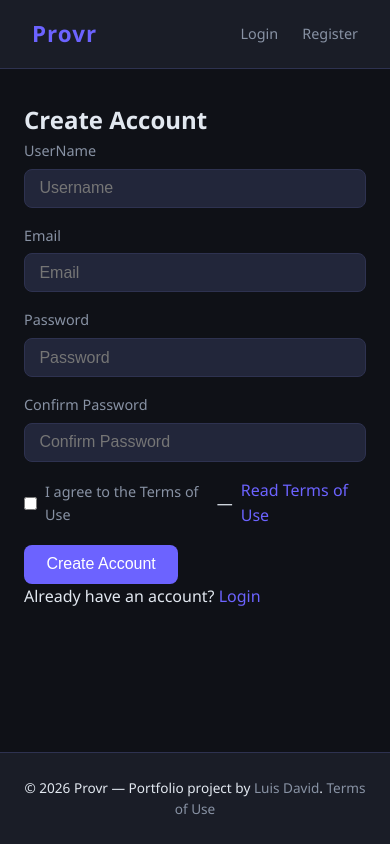
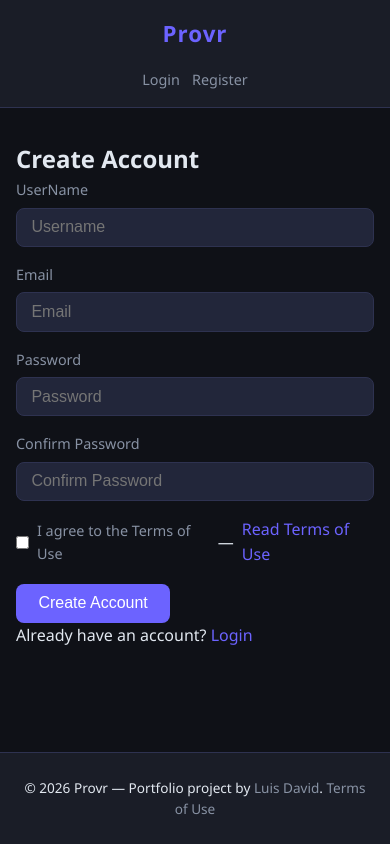
Before and after one commit to LuisDavidMSilva/provr, a Flask app: page /auth/register in a window 390 px wide. Run offline with Flask 3, Linux system fonts and the light colour scheme; some libraries are stand-ins or nearby versions.

Commit message:
feat: add basic mobile responsivity

```diff
--- a/app/static/css/main.css
+++ b/app/static/css/main.css
@@ -287,3 +287,21 @@ footer a {
 footer a:hover {
     color: var(--text);
 }
+
+/* ===== RESPONSIVE ===== */
+@media (max-width: 768px) {
+    .navbar {
+        flex-direction: column;
+        gap: 1rem;
+    }
+
+    .navbar-links {
+        flex-wrap: wrap;
+        justify-content: center;
+        gap: 0.75rem;
+    }
+
+    .container {
+        padding: 0 1rem;
+    }
+}
```
